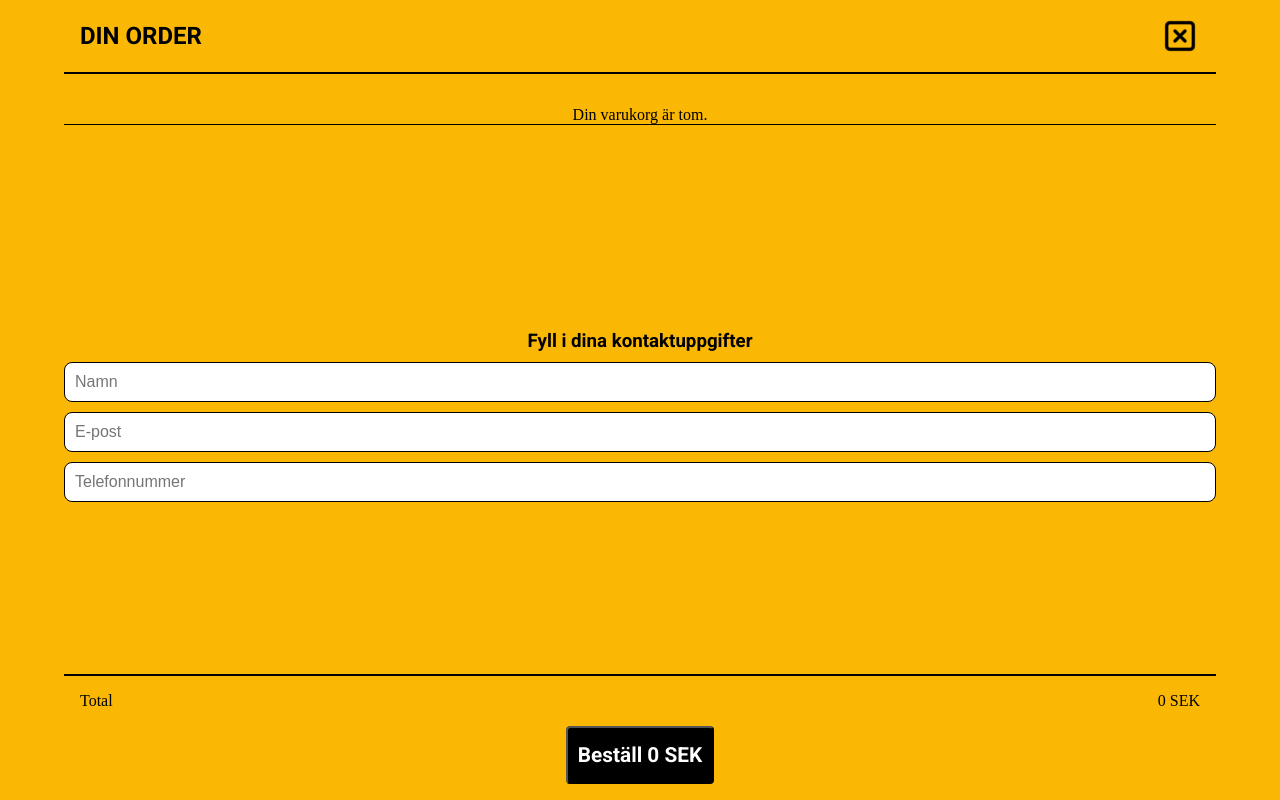
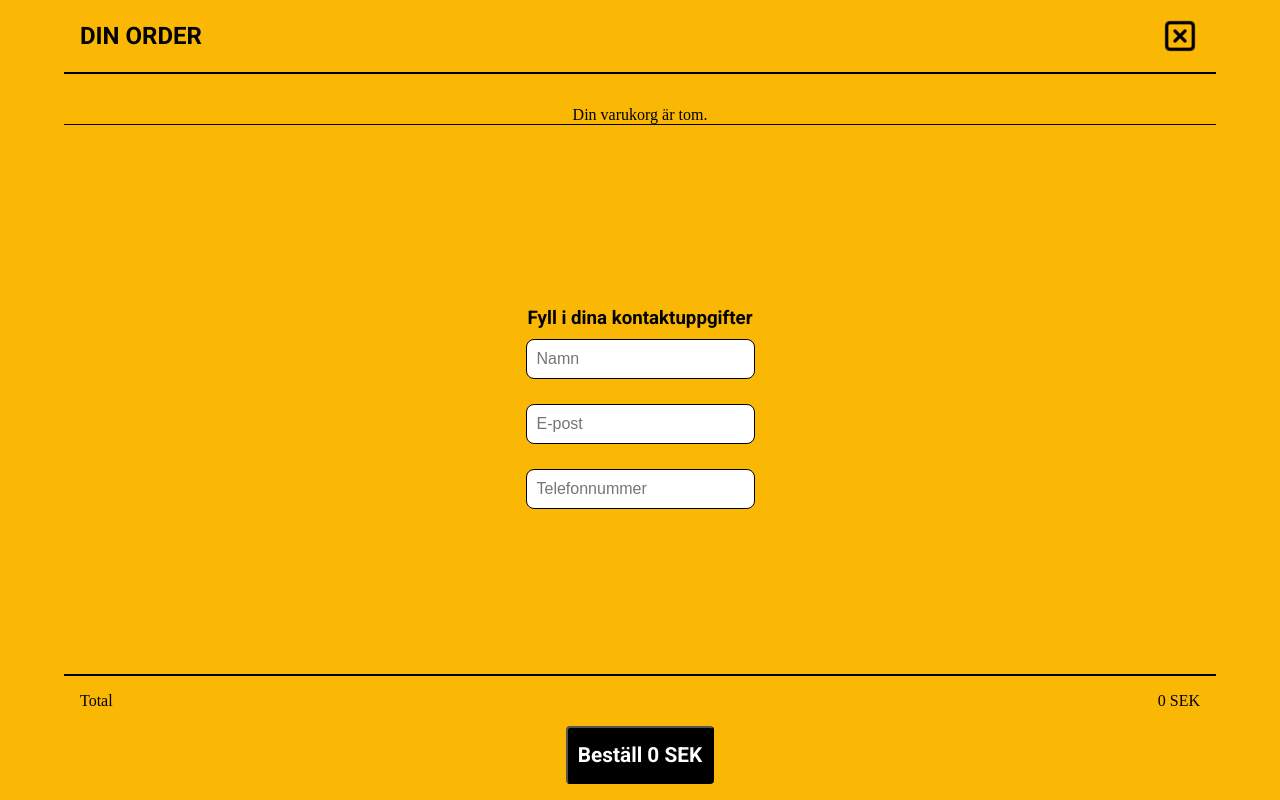
Before and after one commit to Niklascreate/Take-away-app, a React (Vite) app in the folder takeaway-frontend/takeAwayApp/: page /overlayorder in a window 1280 px wide. Built offline with nearby package versions, Linux system fonts and the light colour scheme.

Commit message:
håller på att försöka lägga en beställning. Fortfarande under arbete

```diff
--- a/takeaway-frontend/takeAwayApp/api/api.tsx
+++ b/takeaway-frontend/takeAwayApp/api/api.tsx
@@ -7,3 +7,21 @@ export const fetchMenu = async (): Promise<Dish[]> => {
   );
   return response.data;
 };
+
+export const orderFood = async (orders: any[]) => {
+  try {
+    const response = await axios.post(
+      "https://7didnuouob.execute-api.eu-north-1.amazonaws.com/order/food",
+      orders,
+      {
+        headers: {
+          'Content-Type': 'application/json',
+        }
+      }
+    );
+    return response.data;
+  } catch (error) {
+    console.error('Fel vid beställning:', error);
+    throw error;
+  }
+};
--- a/takeaway-frontend/takeAwayApp/src/Components/overlayMenyinfo/OverlayMenyinfo.tsx
+++ b/takeaway-frontend/takeAwayApp/src/Components/overlayMenyinfo/OverlayMenyinfo.tsx
@@ -2,66 +2,90 @@ import { useState } from "react";
 import "./overlayMenyInfo.css";
 import { Dish } from "../../../interface/Interface";
 
+// Definierar props för komponenten
 interface OverlayMenyInfoProps {
-  closeOverlay: () => void;
-  dish: Dish;
+  closeOverlay: () => void; // Funktion för att stänga överlägget
+  dish: Dish;              // Objekt med information om maträtten
 }
 
 function OverlayMenyInfo({ closeOverlay, dish }: OverlayMenyInfoProps) {
+  // Hanterar antalet maträtter som användaren vill köpa
   const [quantity, setQuantity] = useState<number>(1);
 
+  // Öka antalet maträtter
   const increaseQuantity = () => setQuantity((prevQuantity) => prevQuantity + 1);
+
+  // Minska antalet maträtter (minskar inte under 1)
   const decreaseQuantity = () => {
     if (quantity > 1) setQuantity((prevQuantity) => prevQuantity - 1);
   };
 
+  // Beräkna totalpriset baserat på priset för en maträtt och antalet
   const totalPrice = dish.price * quantity;
 
+  // Lägg till maträtten i varukorgen
   const handleAddToCart = () => {
     const item = {
-      name: dish.name,
-      price: dish.price,
-      quantity: quantity,
+      id: dish.id,
+      name: dish.name,      // Namn på maträtten
+      price: dish.price,    // Pris per maträtt
+      quantity: quantity,   // Antal valda
     };
 
+    // Hämta nuvarande varukorg från sessionStorage
     const currentCart = sessionStorage.getItem("cart");
-    let cart = currentCart ? JSON.parse(currentCart) : [];
+    let cart = currentCart ? JSON.parse(currentCart) : []; // Om ingen varukorg finns, skapa en tom array
 
+    // Lägg till den nya maträtten i varukorgen
     cart.push(item);
 
+    // Spara den uppdaterade varukorgen i sessionStorage
     sessionStorage.setItem("cart", JSON.stringify(cart));
 
+    // Stäng överlägget
     closeOverlay();
   };
 
   return (
     <section className="overlay">
       <section className="overlayContent">
+        {/* Stäng-knapp */}
         <img
           src="/stängKnapp.png"
           alt="Stäng"
           className="closeButton"
-          onClick={closeOverlay}
+          onClick={closeOverlay} // Stäng överlägget när användaren klickar
         />
+
+        {/* Bild för maträtten */}
         <section className="imageContainer">
           <img src={dish.imageUrl} alt={dish.name} className="dishImage" />
         </section>
 
+        {/* Namn och beskrivning av maträtten */}
         <h1 className="dishTitle">{dish.name}</h1>
         <p className="dishDescription">{dish.description}</p>
 
+        {/* Sektion för att välja antal och lägga till i varukorgen */}
         <section className="actionContainer">
           <section className="quantitySelector">
+            {/* Minska antalet */}
             <button className="quantityButton" onClick={decreaseQuantity}>
               <img src="/minus.png" alt="Minus" className="quantityIcon" />
             </button>
+
+            {/* Visa aktuellt antal */}
             <span className="quantity">{quantity}</span>
+
+            {/* Öka antalet */}
             <button className="quantityButton" onClick={increaseQuantity}>
               <img src="/plus.png" alt="Plus" className="quantityIcon" />
             </button>
           </section>
+
+          {/* Knapp för att lägga till i varukorgen */}
           <button className="addToCartButton" onClick={handleAddToCart}>
-            Lägg i varukorg <span>{totalPrice} SEK</span>
+            Lägg i varukorg <span>{totalPrice} SEK</span> {/* Visar totalpris */}
           </button>
         </section>
       </section>
@@ -70,7 +94,3 @@ function OverlayMenyInfo({ closeOverlay, dish }: OverlayMenyInfoProps) {
 }
 
 export default OverlayMenyInfo;
-
-
-// Rindert
-// Overlay i meny, visar info om matträtten, och lägger i varukorg
--- a/takeaway-frontend/takeAwayApp/src/Components/overlayOrder/OverlayOrder.tsx
+++ b/takeaway-frontend/takeAwayApp/src/Components/overlayOrder/OverlayOrder.tsx
@@ -1,6 +1,9 @@
 import { useState, useEffect } from "react";
 import './overlayorder.css';
+import { orderFood } from "../../../api/Api";
+import { OrderItem } from "../../../interface/Interface";
 
+// Props för komponenten
 interface OverlayOrderProps {
   cart: any[];
   onClose: () => void;
@@ -8,6 +11,17 @@ interface OverlayOrderProps {
 
 function OverlayOrder({ cart, onClose }: OverlayOrderProps) {
   const [cartItems, setCartItems] = useState<any[]>(cart);
+  const [name, setName] = useState(""); // För att lagra namnet
+  const [email, setEmail] = useState(""); // För att lagra e-posten
+  const [phone, setPhone] = useState(""); // För att lagra telefonnummer
+
+  // State för att hålla reda på vilka fält som har fel
+  const [nameError, setNameError] = useState(false);
+  const [emailError, setEmailError] = useState(false);
+  const [phoneError, setPhoneError] = useState(false);
+
+  // State för att visa orderbekräftelse
+  const [orderMessage, setOrderMessage] = useState<string>("");
 
   useEffect(() => {
     const savedCart = sessionStorage.getItem("cart");
@@ -17,6 +31,61 @@ function OverlayOrder({ cart, onClose }: OverlayOrderProps) {
   }, [cart]);
 
   const total = cartItems.reduce((acc, item) => acc + item.price * item.quantity, 0);
+
+  const handleOrder = async () => {
+    setNameError(false);
+    setEmailError(false);
+    setPhoneError(false);
+
+    let isValid = true;
+    if (!name.trim()) {
+      setNameError(true);
+      isValid = false;
+    }
+    if (!email.trim() || !/\S+@\S+\.\S+/.test(email)) {
+      setEmailError(true);
+      isValid = false;
+    }
+    if (!phone.trim() || phone.length < 10) {
+      setPhoneError(true);
+      isValid = false;
+    }
+
+    if (!isValid) return;
+
+    // Skapa orderdata med rätt typ
+    const orders: OrderItem[] = cartItems.map((item) => ({
+      dishId: item.id,
+      customerName: name,
+      email,
+      phoneNumber: phone,
+      quantity: item.quantity,
+      specialRequests: item.specialRequests || null, // Special requests är valfritt
+    }));
+
+    console.log("Skickar orderdata:", orders);
+
+
+    try {
+      // Anropa orderFood med orderobjektet
+      const response = await orderFood(orders);
+      console.log('Order skickad:', response);
+
+      // Uppdatera meddelandet
+      setOrderMessage(`Din order är mottagen! Total: ${response.totalPrice} SEK`);
+
+      // Återställ state efter lyckad order
+      setCartItems([]);
+      setName("");
+      setEmail("");
+      setPhone("");
+
+      onClose(); // Stäng överlägget
+    } catch (error) {
+      console.error('Kunde inte skicka ordern:', error);
+      setOrderMessage('Ett fel inträffade vid beställningen. Försök igen.');
+    }
+  };
 
   return (
     <section className="orderOverlay_container">
@@ -45,23 +114,53 @@ function OverlayOrder({ cart, onClose }: OverlayOrderProps) {
       </section>
 
       <section className="inputFields_container">
-      <h3>Fyll i dina kontaktuppgifter</h3>
-        <input className="inputField" type="text" placeholder="Namn" />
-        <input className="inputField" type="email" placeholder="E-post" />
-        <input className="inputField" type="tel" placeholder="Telefonnummer" />
+        <h3>Fyll i dina kontaktuppgifter</h3>
+        <section className="inputFieldWrapper">
+          <input
+            className="inputField"
+            type="text"
+            placeholder="Namn"
+            value={name}
+            onChange={(e) => setName(e.target.value)}
+          />
+          {nameError && <p className="errorText">Vänligen fyll i ditt namn.</p>}
+        </section>
+        <section className="inputFieldWrapper">
+          <input
+            className="inputField"
+            type="email"
+            placeholder="E-post"
+            value={email}
+            onChange={(e) => setEmail(e.target.value)}
+          />
+          {emailError && <p className="errorText">Vänligen fyll i en giltig e-postadress.</p>}
+        </section>
+        <section className="inputFieldWrapper">
+          <input
+            className="inputField"
+            type="tel"
+            placeholder="Telefonnummer"
+            value={phone}
+            onChange={(e) => setPhone(e.target.value)}
+          />
+          {phoneError && <p className="errorText">Vänligen fyll i ett giltigt telefonnummer.</p>}
+        </section>
       </section>
+
+      {orderMessage && (
+        <p className="orderOverlay_message">{orderMessage}</p> // Visar ordermeddelandet om det finns
+      )}
 
       <section className="orderOverlay_totalPrice">
         <p className="orderOverlay_totalPrice__total">Total</p>
         <p className="orderOverlay_totalPrice__price">{total} SEK</p>
       </section>
 
-      <button className="orderOverlay_orderButton">Beställ {total} SEK</button>
+      <button className="orderOverlay_orderButton" onClick={handleOrder}>
+        Beställ {total} SEK
+      </button>
     </section>
   );
 }
 
 export default OverlayOrder;
-
-// Rindert
-// hämtar det som ligger i sessionStorage/Varukorgen
--- a/takeaway-frontend/takeAwayApp/src/Components/overlayOrder/overlayOrder.css
+++ b/takeaway-frontend/takeAwayApp/src/Components/overlayOrder/overlayOrder.css
@@ -100,3 +100,24 @@
     align-items: center;
     margin-bottom: 1rem;
 }
+
+
+.inputFieldWrapper {
+    position: relative;
+    margin-bottom: 15px;
+  }
+
+  .errorText {
+    color: red;
+    font-size: 12px;
+    margin-top: 5px;
+    margin-left: 5px;
+  }
+
+  .orderOverlay_message {
+    margin-top: 20px;
+    color: #ff0000;
+    font-size: 1rem;
+    text-align: center;
+    margin-bottom: 1rem;
+  }
```
Also changed, not shown: takeaway-frontend/takeAwayApp/interface/interface.tsx (+15 -0 lines), takeaway-frontend/takeAwayApp/src/Components/overlayKassa/OverlayKassa.tsx (deleted), takeaway-frontend/takeAwayApp/src/Components/overlayKassa/overlayKassa.css (deleted).
